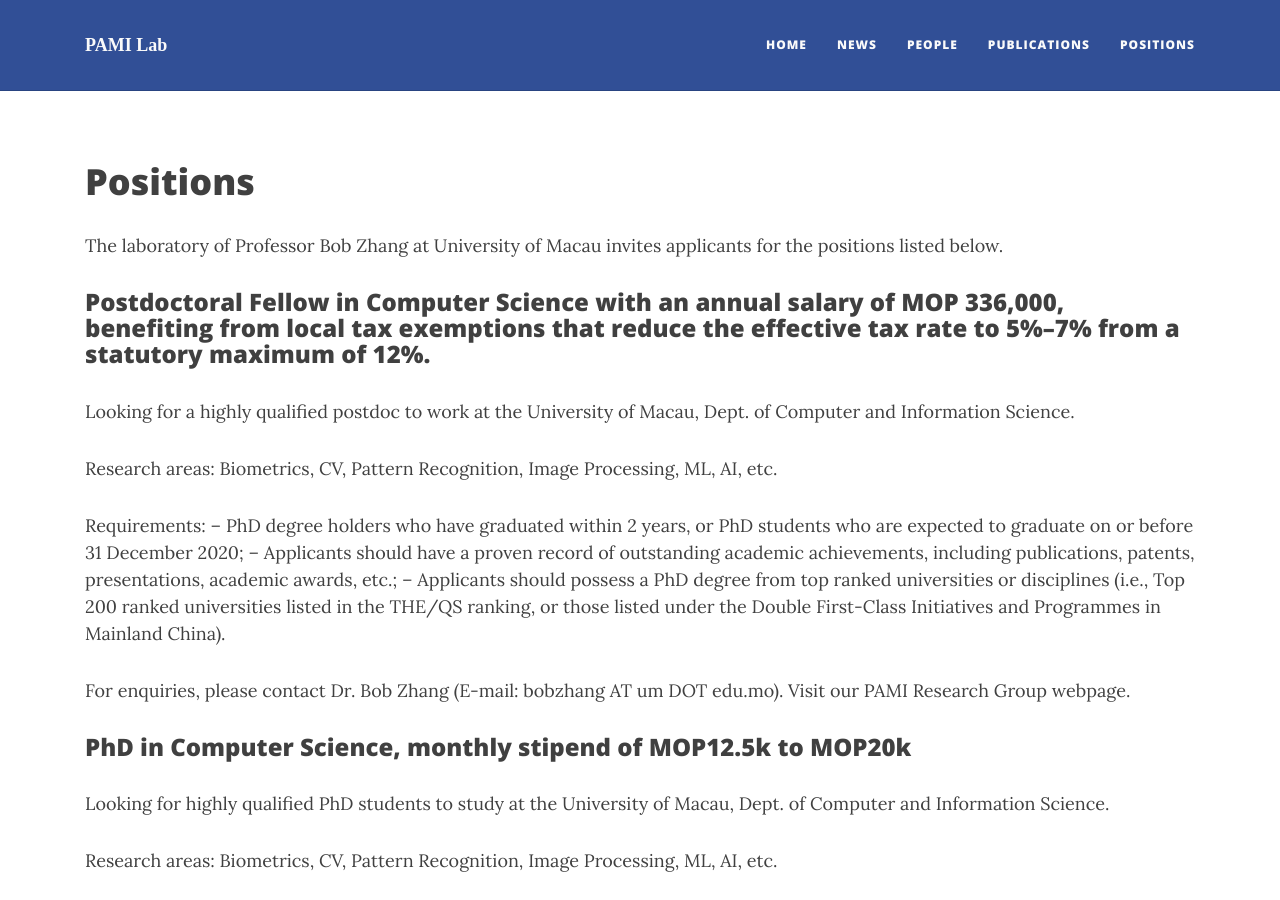
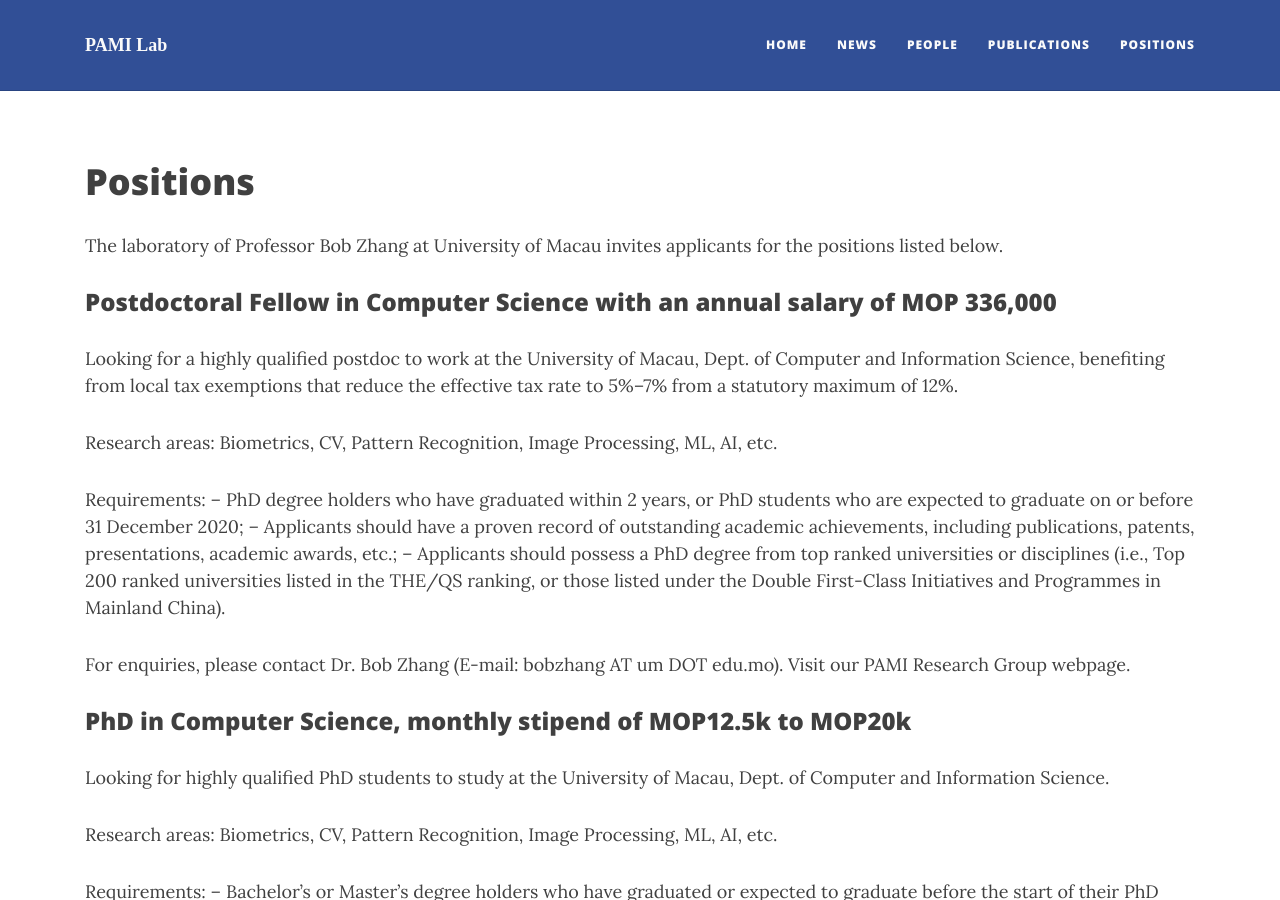
Before and after one commit to pamigroup/pamigroup.github.io, a Jekyll site: the page built from pages/positions.md, in a window 1280 px wide and 900 px high. Built offline with Jekyll 4.4.1, drawn with Linux system fonts in a browser that asks for light colours; nearby versions of some CDN libraries.

```diff
--- a/pages/positions.md
+++ b/pages/positions.md
@@ -9,9 +9,9 @@ permalink: /positions
 The laboratory of Professor Bob Zhang at University of Macau invites applicants for the positions listed below.
 
 
-### Postdoctoral Fellow in Computer Science with an annual salary of MOP 336,000, benefiting from local tax exemptions that reduce the effective tax rate to 5%–7% from a statutory maximum of 12%.
+### Postdoctoral Fellow in Computer Science with an annual salary of MOP 336,000
 
-Looking for a highly qualified postdoc to work at the University of Macau, Dept. of Computer and Information Science.
+Looking for a highly qualified postdoc to work at the University of Macau, Dept. of Computer and Information Science, benefiting from local tax exemptions that reduce the effective tax rate to 5%–7% from a statutory maximum of 12%.
 
 Research areas:
 Biometrics, CV, Pattern Recognition, Image Processing, ML, AI, etc.
```
